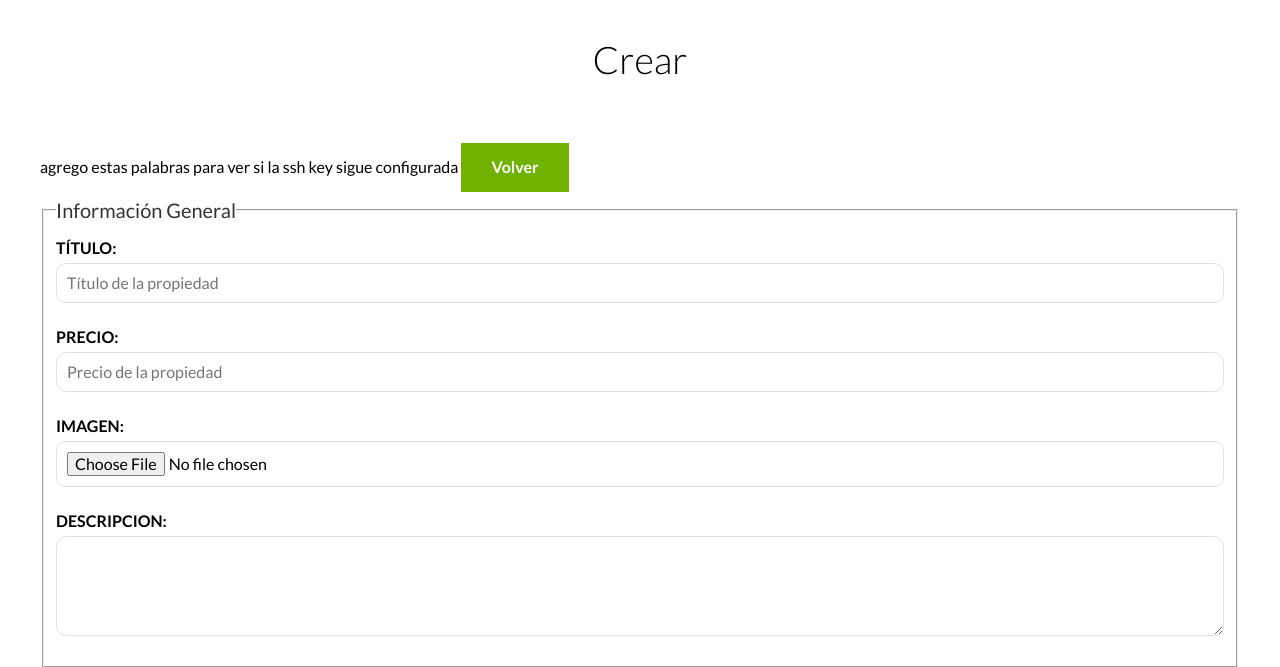
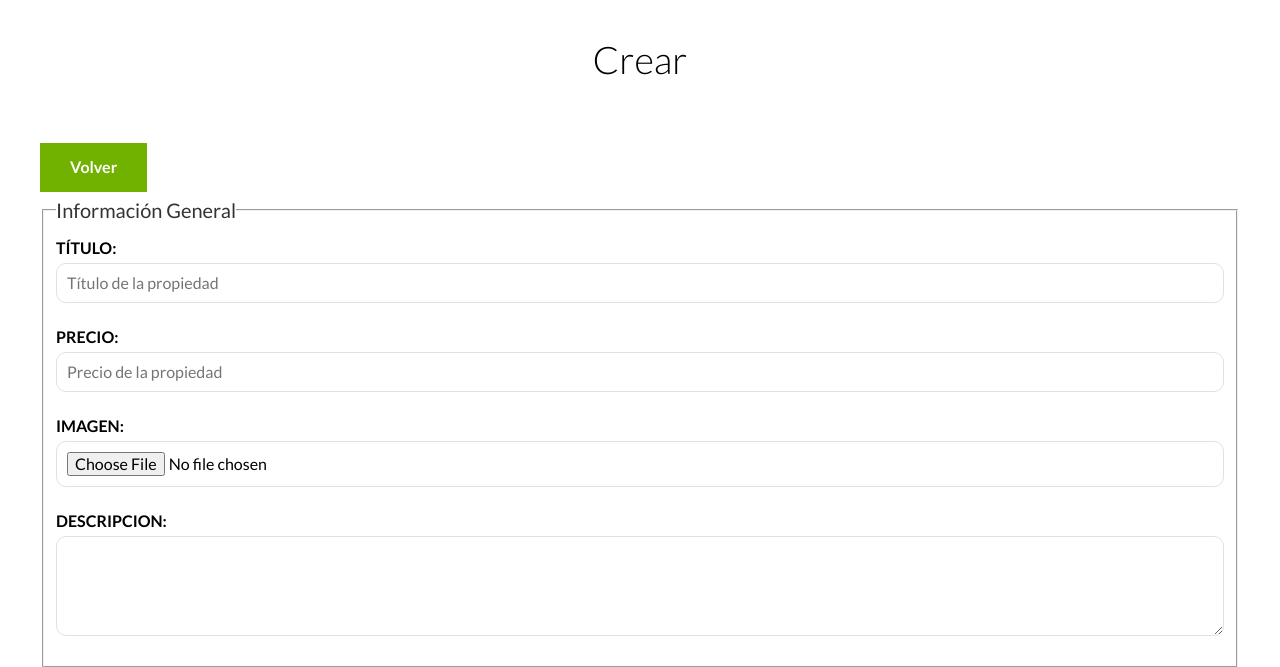
Before and after one commit to FranMendo2002/bienesRaices, a PHP site: page /admin/propiedades/crear.php in a window 1280 px wide. Shown: the part 120-787 px from the top of the page. Run offline with PHP 8.4, Linux system fonts and the light colour scheme.

Commit message:
Borro la prueba en 'crear.php'

```diff
--- a/admin/propiedades/crear.php
+++ b/admin/propiedades/crear.php
@@ -9,7 +9,7 @@ incluirTemplate('header');
 ?>
 
 <main class="contenedor seccion">
-    <h1>Crear</h1> agrego estas palabras para ver si la ssh key sigue configurada
+    <h1>Crear</h1>
 
     <a href="/admin" class="boton boton-verde">Volver</a>
 
```
